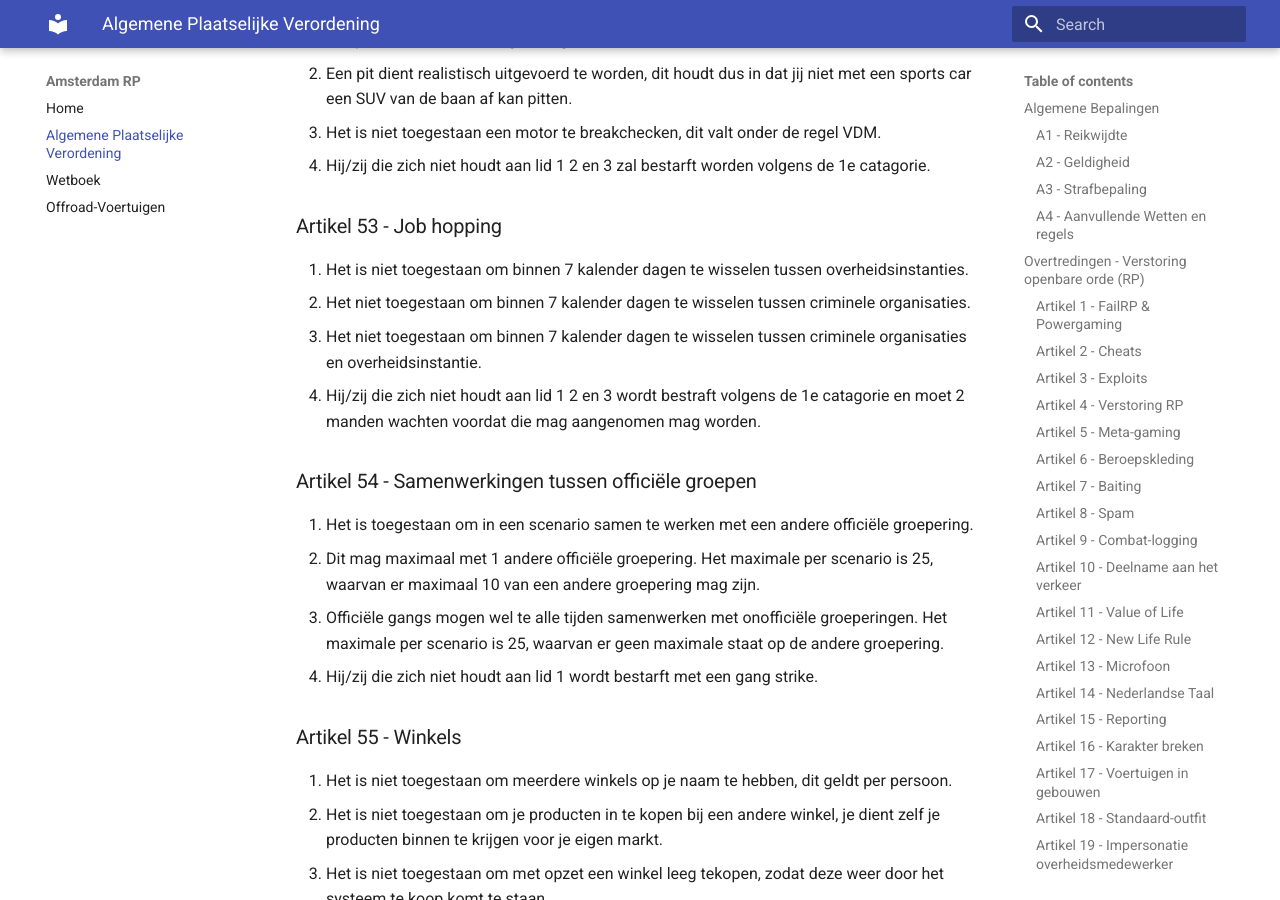
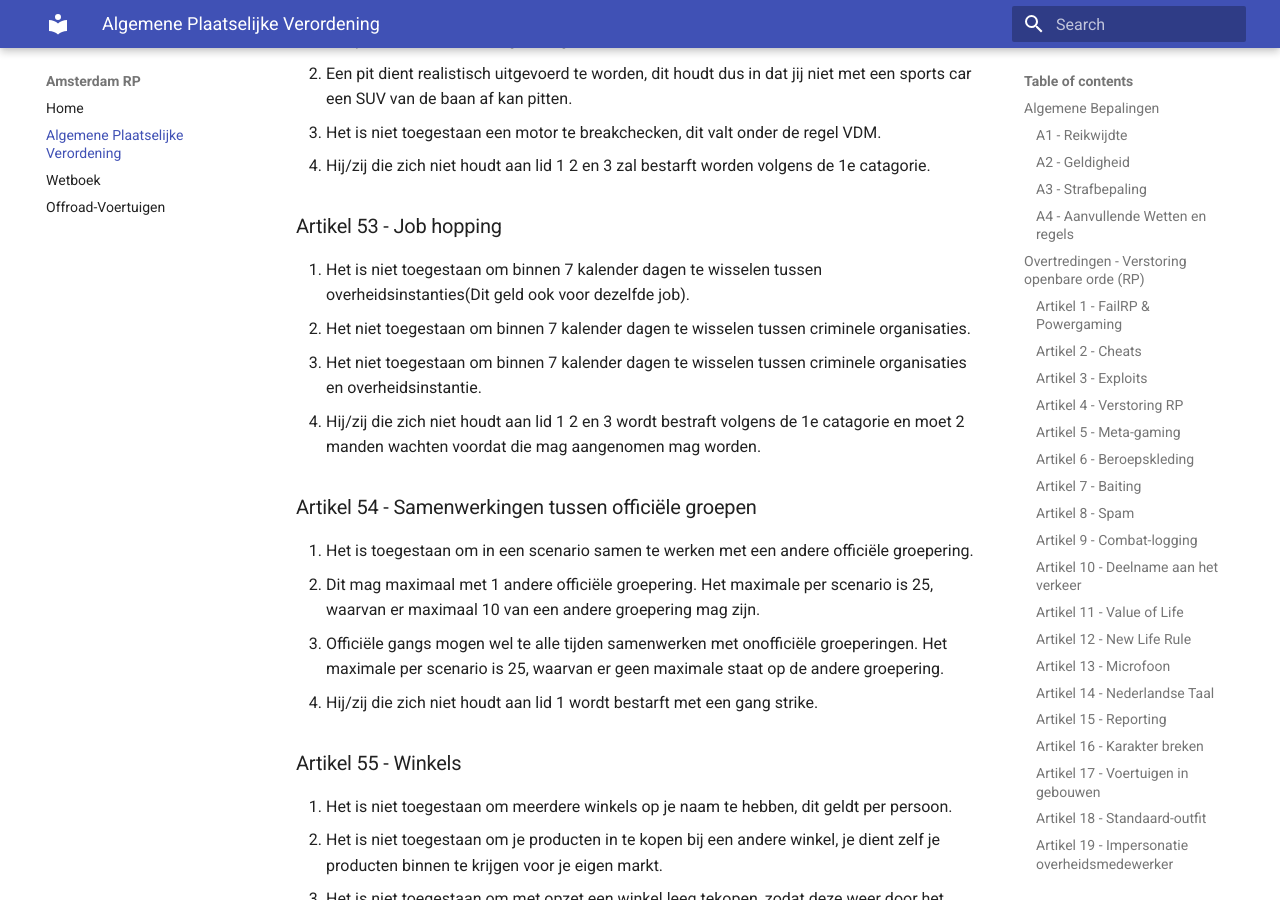
Before and after one commit to FiveMFusion/wetboek, an MkDocs documentation site: the page built from docs/apv.md, in a window 1280 px wide and 900 px high, scrolled down 19105 px. Built offline with MkDocs 1.6.1 and Material for MkDocs 9.7.7, drawn with Linux system fonts in a browser that asks for light colours.

Commit message:
Fix Onduidelijkheid

```diff
--- a/docs/apv.md
+++ b/docs/apv.md
@@ -502,7 +502,7 @@ Overtreding van lid 1 wordt bestraft met een straf in de 1e categorie.
 
 ### Artikel 53 - Job hopping
 
-1. Het is niet toegestaan om binnen 7 kalender dagen te wisselen tussen overheidsinstanties.
+1. Het is niet toegestaan om binnen 7 kalender dagen te wisselen tussen overheidsinstanties(Dit geld ook voor dezelfde job).
 2. Het niet toegestaan om binnen 7 kalender dagen te wisselen tussen criminele organisaties.
 3. Het niet toegestaan om binnen 7 kalender dagen te wisselen tussen criminele organisaties en overheidsinstantie.
 4. Hij/zij die zich niet houdt aan lid 1 2 en 3 wordt bestraft volgens de 1e catagorie en moet 2 manden wachten voordat die mag aangenomen mag worden.
```
